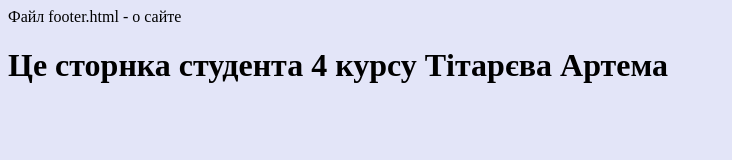
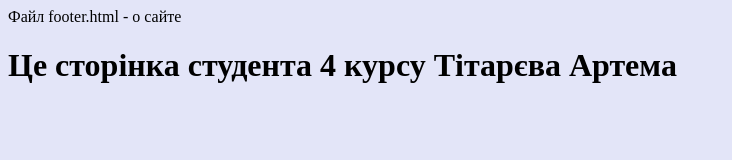
Before and after one commit to Artem-01/Artem, a plain HTML site: page fr1.html in a window 1280 px wide. Shown: the whole page, without its empty margins (0-732 px from the left). Drawn offline with Linux system fonts and the light colour scheme.

Commit message:
Add files via upload

```diff
--- a/fr1.html
+++ b/fr1.html
@@ -4,7 +4,7 @@
 	<title>Файл footer.html - о сайте</title>
 </head>
 <body bgcolor="#e3e5f8" text="#000000">
-	<h1>Це сторнка студента 4 курсу Тітарєва Артема</h1>
+	<h1>Це сторінка студента 4 курсу Тітарєва Артема</h1>
 
 </body>
 </html>
```
